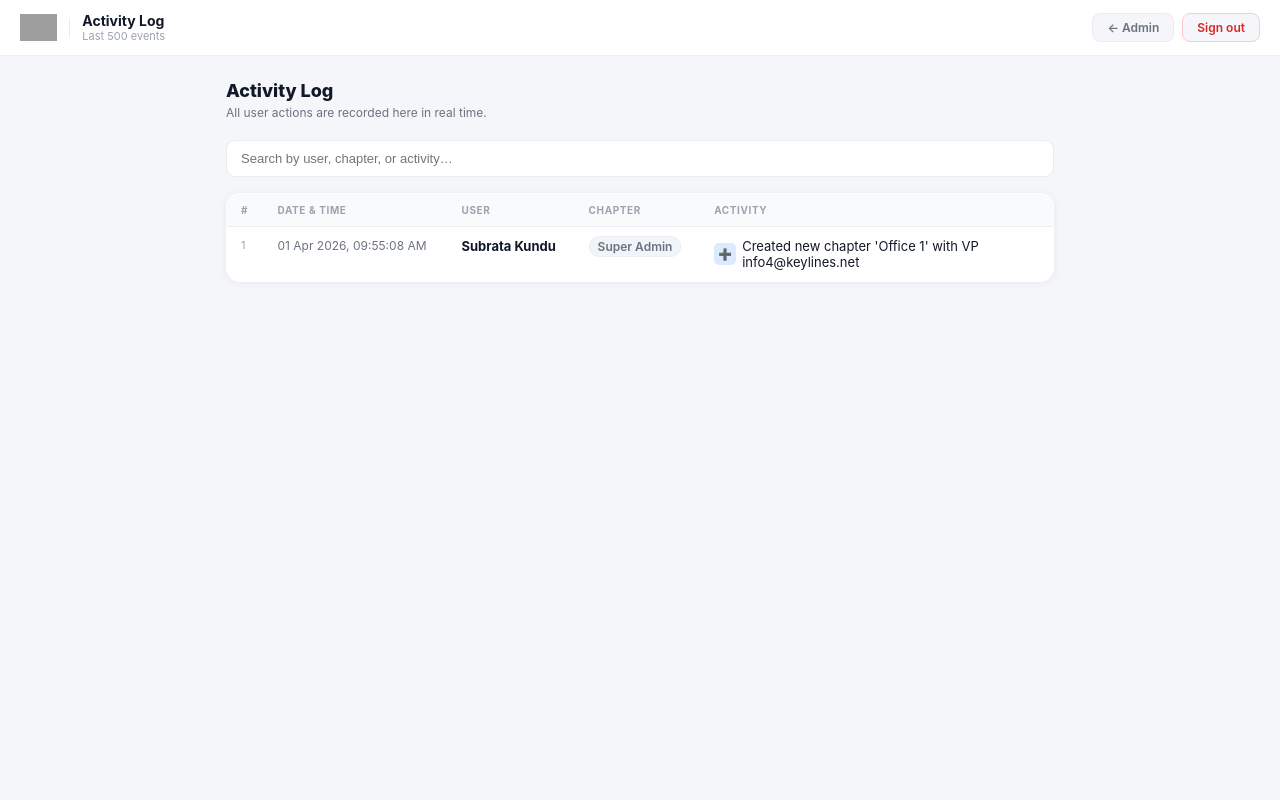
After one commit to keyline/scorecard26, a Flask app: page /admin/logs in a window 1280 px wide. The commit adds this page. Run offline with Flask 3, Linux system fonts and the light colour scheme; a user stored in the database is signed in; data comes from the database, SQL or seed files in the repository; both versions use the stored data as it was after the commit; grey boxes are pictures that could not be loaded.

Commit message:
final update 1st april
Co-Authored-By: Claude Sonnet 4.6 <noreply@anthropic.com>

```diff
--- a/app.py
+++ b/app.py
@@ -62,6 +62,15 @@ def init_db():
                 conn.execute(f"ALTER TABLE chapters ADD COLUMN {col} {defn}")
             except Exception:
                 pass
+        conn.execute("""
+            CREATE TABLE IF NOT EXISTS log (
+                id           INTEGER PRIMARY KEY AUTOINCREMENT,
+                ts           TEXT NOT NULL,
+                user_name    TEXT NOT NULL,
+                chapter_name TEXT,
+                activity     TEXT NOT NULL
+            )
+        """)
         # Seed super admin if not exists
         existing = conn.execute("SELECT id FROM users WHERE email=?", ("info@keylines.net",)).fetchone()
         if not existing:
@@ -72,6 +81,15 @@ def init_db():
 
 
 # ── Auth helpers ──────────────────────────────────────────────────────────────
+
+def write_log(user_name, activity, chapter_name=None):
+    ts = datetime.now().strftime("%d %b %Y, %I:%M:%S %p")
+    with get_db() as conn:
+        conn.execute(
+            "INSERT INTO log (ts, user_name, chapter_name, activity) VALUES (?,?,?,?)",
+            (ts, user_name, chapter_name, activity)
+        )
+
 
 def login_required(f):
     @functools.wraps(f)
@@ -296,6 +314,31 @@ def _indian(n):
     return result.lstrip(",")
 
 
+# ── Jinja template helpers ───────────────────────────────────────────────────
+
+def _act_key(activity):
+    a = activity.lower()
+    if "login" in a:        return "login"
+    if "logout" in a:       return "logout"
+    if "created" in a or "create" in a: return "create"
+    if "deleted" in a or "delete" in a: return "delete"
+    if "uploaded" in a or "upload" in a: return "upload"
+    if "google sheet" in a or "imported" in a: return "sheet"
+    if "password" in a:     return "profile"
+    if "profile" in a:      return "profile"
+    if "renamed" in a or "rename" in a: return "rename"
+    return "default"
+
+def activity_icon(activity):
+    return "icon-" + _act_key(activity)
+
+def activity_emoji(activity):
+    return {"login":"🔓","logout":"🔒","create":"➕","delete":"🗑",
+            "upload":"📤","sheet":"📊","profile":"✏️","rename":"🏷","default":"📌"}.get(_act_key(activity),"📌")
+
+app.jinja_env.globals.update(activity_icon=activity_icon, activity_emoji=activity_emoji)
+
+
 # ── Routes ───────────────────────────────────────────────────────────────────
 
 @app.route("/")
@@ -336,6 +379,12 @@ def login():
             user = conn.execute("SELECT * FROM users WHERE email=?", (email,)).fetchone()
         if user and user["password"] == hash_password(password):
             session["user_id"] = user["id"]
+            ch_name = None
+            if user["role"] != "superadmin" and user["chapter_id"]:
+                with get_db() as c2:
+                    ch = c2.execute("SELECT name FROM chapters WHERE id=?", (user["chapter_id"],)).fetchone()
+                    ch_name = ch["name"] if ch else None
+            write_log(user["name"], "Login", "Super Admin" if user["role"] == "superadmin" else ch_name)
             return redirect("/admin")
         error = "Invalid email or password."
     return render_template("login.html", error=error)
@@ -343,6 +392,14 @@ def login():
 
 @app.route("/logout")
 def logout():
+    u = current_user()
+    if u:
+        ch_name = None
+        if u["role"] != "superadmin" and u["chapter_id"]:
+            with get_db() as conn:
+                ch = conn.execute("SELECT name FROM chapters WHERE id=?", (u["chapter_id"],)).fetchone()
+                ch_name = ch["name"] if ch else None
+        write_log(u["name"], "Logout", "Super Admin" if u["role"] == "superadmin" else ch_name)
     session.clear()
     return redirect("/login")
 
@@ -366,7 +423,15 @@ def admin():
             vp = conn.execute(
                 "SELECT * FROM users WHERE chapter_id=? AND role='vp'", (ch["id"],)
             ).fetchone()
-            chapter_list.append({"chapter": ch, "vp": vp})
+            tl = {"green": 0, "amber": 0, "red": 0, "gray": 0}
+            if ch["filename"]:
+                try:
+                    _, members = parse_recommendations(filepath=CHAPTERS_DIR / ch["filename"])
+                    for m in members:
+                        tl[m["traffic_light"]] += 1
+                except Exception:
+                    pass
+            chapter_list.append({"chapter": ch, "vp": vp, "tl": tl})
     create_form = session.pop('create_form', {})
     return render_template("admin.html", chapter_list=chapter_list, user=user, create_form=create_form)
 
@@ -396,12 +461,21 @@ def admin_edit_user(user_id):
             flash(f"Email '{email}' is already in use by another user.", "error")
             return redirect("/admin")
 
+        target = conn.execute("SELECT name, chapter_id FROM users WHERE id=?", (user_id,)).fetchone()
+        target_name = target["name"] if target else "?"
+        target_ch_id = target["chapter_id"] if target else None
+        ch_row = conn.execute("SELECT name FROM chapters WHERE id=?", (target_ch_id,)).fetchone() if target_ch_id else None
+        target_ch = ch_row["name"] if ch_row else None
         if new_pw:
             conn.execute("UPDATE users SET name=?, email=?, phone=?, password=? WHERE id=?",
                          (name, email, phone, hash_password(new_pw), user_id))
         else:
             conn.execute("UPDATE users SET name=?, email=?, phone=? WHERE id=?",
                          (name, email, phone, user_id))
+    actor = current_user()
+    activity = f"Password & profile updated for user '{target_name}' (name, email, phone, password)" if new_pw \
+               else f"Profile updated for user '{target_name}' (name={name}, email={email}, phone={phone})"
+    write_log(actor["name"], activity, "Super Admin" if actor["role"] == "superadmin" else target_ch)
     flash("User updated successfully.", "success")
     return redirect("/admin")
 
@@ -467,6 +541,8 @@ def admin_create():
         )
 
     session.pop('create_form', None)
+    u = current_user()
+    write_log(u["name"], f"Created new chapter '{name}' with VP {vp_email}", "Super Admin")
     flash(f"Chapter '{name}' created with VP login for {vp_email}.", "success")
     return redirect("/admin")
 
@@ -494,7 +570,11 @@ def admin_rename(chapter_id):
         ).fetchone()
         if slug_conflict:
             new_slug = new_slug + "-" + str(uuid.uuid4())[:6]
+        old_row = conn.execute("SELECT name FROM chapters WHERE id=?", (chapter_id,)).fetchone()
+        old_name = old_row["name"] if old_row else "?"
         conn.execute("UPDATE chapters SET name=?, slug=? WHERE id=?", (new_name, new_slug, chapter_id))
+    u = current_user()
+    write_log(u["name"], f"Renamed chapter '{old_name}' → '{new_name}'", "Super Admin")
     flash(f"Chapter renamed to '{new_name}'.", "success")
     return redirect("/admin")
 
@@ -517,6 +597,8 @@ def admin_upload(chapter_id):
     with get_db() as conn:
         row = conn.execute("SELECT name FROM chapters WHERE id=?", (chapter_id,)).fetchone()
     save_chapter_file(chapter_id, row["name"], data)
+    u = current_user()
+    write_log(u["name"], f"Uploaded new file for chapter", row["name"])
     flash("File uploaded successfully.", "success")
     return redirect("/admin")
 
@@ -549,6 +631,8 @@ def admin_fetch(chapter_id):
     with get_db() as conn:
         row = conn.execute("SELECT name FROM chapters WHERE id=?", (chapter_id,)).fetchone()
     save_chapter_file(chapter_id, row["name"], data)
+    u = current_user()
+    write_log(u["name"], f"Imported Google Sheet for chapter", row["name"])
     flash("Google Sheet imported successfully.", "success")
     return redirect("/admin")
 
@@ -559,15 +643,30 @@ def admin_delete(chapter_id):
     if not is_superadmin():
         return redirect("/admin")
     with get_db() as conn:
-        row = conn.execute("SELECT filename FROM chapters WHERE id=?", (chapter_id,)).fetchone()
+        row = conn.execute("SELECT name, filename FROM chapters WHERE id=?", (chapter_id,)).fetchone()
+        ch_name = row["name"] if row else "?"
         if row and row["filename"]:
             f = CHAPTERS_DIR / row["filename"]
             if f.exists():
                 f.unlink()
         conn.execute("DELETE FROM chapters WHERE id=?", (chapter_id,))
         conn.execute("DELETE FROM users WHERE chapter_id=?", (chapter_id,))
+    u = current_user()
+    write_log(u["name"], f"Deleted chapter '{ch_name}'", "Super Admin")
     flash("Chapter deleted.", "success")
     return redirect("/admin")
+
+
+@app.route("/admin/logs")
+@login_required
+def admin_logs():
+    if not is_superadmin():
+        return redirect("/admin")
+    with get_db() as conn:
+        logs = conn.execute(
+            "SELECT * FROM log ORDER BY id DESC LIMIT 500"
+        ).fetchall()
+    return render_template("logs.html", logs=logs, user=current_user())
 
 
 @app.route("/c/<slug>")
--- /dev/null
+++ b/templates/logs.html
@@ -0,0 +1,199 @@
+<!DOCTYPE html>
+<html lang="en">
+<head>
+<meta charset="UTF-8"/>
+<meta name="viewport" content="width=device-width,initial-scale=1,maximum-scale=1"/>
+<title>Activity Log — BNI Admin</title>
+<style>
+*{box-sizing:border-box;margin:0;padding:0}
+:root{
+  --accent:#f97316; --bg:#f4f6f9; --card:#fff;
+  --border:#eaecf0; --text:#111827; --muted:#6b7280; --subtle:#9ca3af;
+  --radius:14px; --shadow:0 1px 8px rgba(0,0,0,.06);
+  --green:#16a34a; --red:#dc2626; --blue:#3b82f6; --amber:#d97706;
+}
+body{background:var(--bg);color:var(--text);
+  font-family:-apple-system,BlinkMacSystemFont,'Segoe UI',sans-serif;
+  font-size:14px;min-height:100vh;}
+
+/* Header */
+.header{background:#fff;border-bottom:1px solid var(--border);
+  padding:12px 20px;display:flex;align-items:center;gap:12px;
+  position:sticky;top:0;z-index:50;}
+.header-logo-img{height:28px;width:auto;object-fit:contain;}
+.header-divider{width:1px;height:20px;background:var(--border);}
+.header-title{font-size:14px;font-weight:700;}
+.header-sub{font-size:11px;color:var(--subtle);}
+.header-link{padding:6px 14px;border-radius:8px;
+  background:var(--bg);color:var(--muted);font-size:12px;font-weight:600;
+  border:1px solid var(--border);text-decoration:none;}
+.header-link:hover{border-color:var(--accent);color:var(--accent);}
+
+/* Page */
+.page{padding:24px 16px;max-width:860px;margin:0 auto;}
+.page-title{font-size:18px;font-weight:800;margin-bottom:4px;}
+.page-sub{font-size:12px;color:var(--muted);margin-bottom:20px;}
+
+/* Search */
+.search-bar{display:flex;gap:8px;margin-bottom:16px;}
+.search-input{flex:1;padding:10px 14px;border-radius:9px;
+  border:1.5px solid var(--border);font-size:13px;color:var(--text);
+  outline:none;background:#fff;}
+.search-input:focus{border-color:var(--accent);}
+
+/* Table — desktop */
+.log-table{width:100%;border-collapse:collapse;background:var(--card);
+  border-radius:var(--radius);box-shadow:var(--shadow);overflow:hidden;
+  border:1px solid var(--border);}
+.log-table th{background:#f9fafb;font-size:10px;font-weight:700;
+  color:var(--subtle);text-transform:uppercase;letter-spacing:.06em;
+  padding:10px 14px;text-align:left;border-bottom:1px solid var(--border);}
+.log-table td{padding:11px 14px;border-bottom:1px solid #f3f4f6;
+  font-size:13px;vertical-align:top;}
+.log-table tr:last-child td{border-bottom:none;}
+.log-table tr:hover td{background:#fafafa;}
+
+/* Mobile cards */
+.log-cards{display:none;flex-direction:column;gap:8px;}
+.log-card{background:var(--card);border-radius:var(--radius);
+  box-shadow:var(--shadow);border:1px solid var(--border);
+  padding:14px 16px;}
+.log-card-top{display:flex;align-items:flex-start;gap:10px;margin-bottom:8px;}
+.log-icon{width:32px;height:32px;border-radius:8px;flex-shrink:0;
+  display:flex;align-items:center;justify-content:center;font-size:14px;}
+.log-card-meta{flex:1;min-width:0;}
+.log-user{font-size:13px;font-weight:700;color:var(--text);}
+.log-ts{font-size:11px;color:var(--subtle);margin-top:1px;}
+.log-chapter-pill{display:inline-block;font-size:10px;font-weight:700;
+  border-radius:20px;padding:2px 8px;margin-top:6px;
+  background:#f1f5f9;color:var(--muted);border:1px solid var(--border);}
+.log-activity{font-size:12px;color:var(--text);line-height:1.5;
+  background:#f9fafb;border-radius:8px;padding:8px 10px;
+  border:1px solid var(--border);}
+
+/* Activity icon colors */
+.icon-login   {background:#dcfce7;color:var(--green);}
+.icon-logout  {background:#f3f4f6;color:var(--muted);}
+.icon-create  {background:#dbeafe;color:var(--blue);}
+.icon-delete  {background:#fee2e2;color:var(--red);}
+.icon-upload  {background:#fff7ed;color:var(--accent);}
+.icon-sheet   {background:#dbeafe;color:var(--blue);}
+.icon-profile {background:#fef9c3;color:var(--amber);}
+.icon-rename  {background:#f3e8ff;color:#7c3aed;}
+.icon-default {background:#f3f4f6;color:var(--muted);}
+
+/* Empty */
+.empty{text-align:center;padding:60px 20px;color:var(--muted);}
+.empty-icon{font-size:40px;margin-bottom:10px;}
+
+/* Responsive */
+@media(max-width:640px){
+  .log-table-wrap{display:none;}
+  .log-cards{display:flex;}
+  .page{padding:16px 12px;}
+}
+</style>
+</head>
+<body>
+
+<div class="header">
+  <img src="/static/bni_logo.png" alt="BNI" class="header-logo-img"/>
+  <div class="header-divider"></div>
+  <div>
+    <div class="header-title">Activity Log</div>
+    <div class="header-sub">Last 500 events</div>
+  </div>
+  <div style="margin-left:auto;display:flex;gap:8px;align-items:center;">
+    <a class="header-link" href="/admin">← Admin</a>
+    <a class="header-link" href="/logout" style="color:#dc2626;border-color:#fecaca;">Sign out</a>
+  </div>
+</div>
+
+<div class="page">
+  <div class="page-title">Activity Log</div>
+  <div class="page-sub">All user actions are recorded here in real time.</div>
+
+  <div class="search-bar">
+    <input class="search-input" type="text" id="searchInput"
+      placeholder="Search by user, chapter, or activity…" oninput="filterLogs()"/>
+  </div>
+
+  {% if logs %}
+
+  <!-- Desktop table -->
+  <div class="log-table-wrap">
+    <table class="log-table" id="logTable">
+      <thead>
+        <tr>
+          <th>#</th>
+          <th>Date &amp; Time</th>
+          <th>User</th>
+          <th>Chapter</th>
+          <th>Activity</th>
+        </tr>
+      </thead>
+      <tbody>
+        {% for log in logs %}
+        <tr data-search="{{ (log.user_name ~ ' ' ~ (log.chapter_name or '') ~ ' ' ~ log.activity) | lower }}">
+          <td style="color:var(--subtle);font-size:11px;">{{ log.id }}</td>
+          <td style="white-space:nowrap;color:var(--muted);font-size:12px;">{{ log.ts }}</td>
+          <td style="font-weight:700;">{{ log.user_name }}</td>
+          <td>
+            {% if log.chapter_name %}
+            <span style="font-size:12px;background:#f1f5f9;border-radius:20px;
+              padding:2px 8px;border:1px solid var(--border);color:var(--muted);font-weight:600;">
+              {{ log.chapter_name }}
+            </span>
+            {% else %}—{% endif %}
+          </td>
+          <td style="max-width:340px;">
+            <span style="display:flex;align-items:center;gap:6px;">
+              <span class="log-icon {{ activity_icon(log.activity) }}" style="width:22px;height:22px;border-radius:5px;font-size:11px;">
+                {{ activity_emoji(log.activity) }}
+              </span>
+              {{ log.activity }}
+            </span>
+          </td>
+        </tr>
+        {% endfor %}
+      </tbody>
+    </table>
+  </div>
+
+  <!-- Mobile cards -->
+  <div class="log-cards" id="logCards">
+    {% for log in logs %}
+    <div class="log-card" data-search="{{ (log.user_name ~ ' ' ~ (log.chapter_name or '') ~ ' ' ~ log.activity) | lower }}">
+      <div class="log-card-top">
+        <div class="log-icon {{ activity_icon(log.activity) }}">{{ activity_emoji(log.activity) }}</div>
+        <div class="log-card-meta">
+          <div class="log-user">{{ log.user_name }}</div>
+          <div class="log-ts">{{ log.ts }}</div>
+          {% if log.chapter_name %}
+          <span class="log-chapter-pill">{{ log.chapter_name }}</span>
+          {% endif %}
+        </div>
+      </div>
+      <div class="log-activity">{{ log.activity }}</div>
+    </div>
+    {% endfor %}
+  </div>
+
+  {% else %}
+  <div class="empty">
+    <div class="empty-icon">📋</div>
+    <p>No activity recorded yet.</p>
+  </div>
+  {% endif %}
+</div>
+
+<script>
+function filterLogs() {
+  const q = document.getElementById('searchInput').value.toLowerCase();
+  document.querySelectorAll('#logTable tbody tr, #logCards .log-card').forEach(el => {
+    el.style.display = el.dataset.search.includes(q) ? '' : 'none';
+  });
+}
+</script>
+</body>
+</html>
```
Also changed, not shown: templates/admin.html (+121 -20 lines), bni.db (added).
